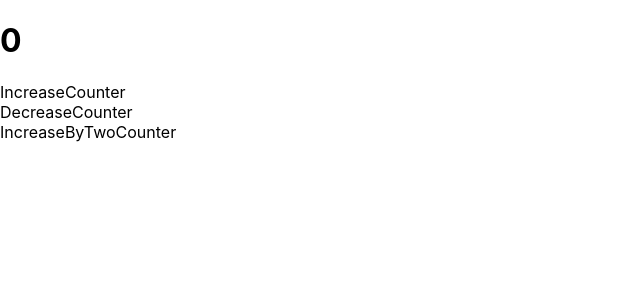
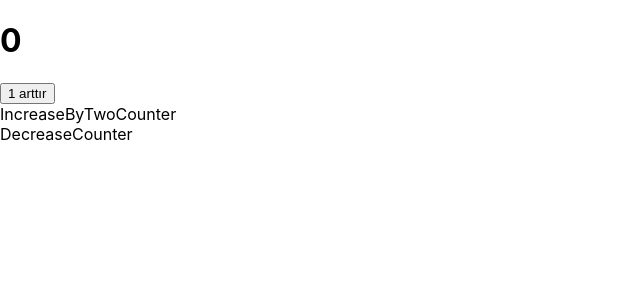
Before and after one commit to Atakan-Demir/ReactCourse, a React (Create React App) app in the folder redux-intro/: page / in a window 1280 px wide. Shown: the top 300 px of the page, without its empty margins (0-640 px from the left). Built offline with nearby package versions, Linux system fonts and the light colour scheme.

Commit message:
Atakan Demir
Dispatch

```diff
--- a/redux-intro/src/App.js
+++ b/redux-intro/src/App.js
@@ -9,8 +9,9 @@
     <div >
       <Counter />
       <IncreaseCounter />
+      <IncreaseByTwoCounter />
       <DecreaseCounter />
-      <IncreaseByTwoCounter />
+
     </div>
   );
 }
--- a/redux-intro/src/components/Counter.js
+++ b/redux-intro/src/components/Counter.js
@@ -11,8 +11,11 @@
     }
 }
 
+//mapStateToProps fonksiyonu, store'daki state'i component'in props'una bağlar.
 function mapStateToProps(state) {
     return { counter: state.counterReducer }
 }
 
+
+//connect fonksiyonu, mapStateToProps fonksiyonunu alır ve Counter componentini döndürür.
 export default connect(mapStateToProps)(Counter);
--- a/redux-intro/src/components/IncreaseCounter.js
+++ b/redux-intro/src/components/IncreaseCounter.js
@@ -1,11 +1,25 @@
 import React, { Component } from 'react'
+import { bindActionCreators } from 'redux'
+import { increaseCounter } from '../redux/actions/counterActions'
+import { connect } from 'react-redux'
 
-export default class IncreaseCounter extends Component {
+class IncreaseCounter extends Component {
     render() {
         return (
             <div>
-                IncreaseCounter
+                <button onClick={e => {
+                    // dispatch fonksiyonu, action'ı tetikler.
+                    this.props.dispatch(increaseCounter())
+                }}>1 arttır</button>
             </div>
         )
     }
 }
+//mapDispatchToProps fonksiyonu, store'daki state'i component'in props'una bağlar.
+function mapDispatchToProps(dispatch) {
+    return {
+        actions: bindActionCreators(increaseCounter, dispatch)
+    }
+}
+//connect fonksiyonu, mapDispatchToProps fonksiyonunu alır ve IncreaseCounter componentini döndürür.
+export default connect(mapDispatchToProps)(IncreaseCounter);
--- a/redux-intro/src/redux/reducers/counterReducer.js
+++ b/redux-intro/src/redux/reducers/counterReducer.js
@@ -1,4 +1,4 @@
-import * as actionTypes from '../actions/acrionTypes';
+import * as actionTypes from '../actions/actionTypes';
 
 const counterReducer = (state = 0, action) => {
 
```
Also changed, not shown: redux-intro/src/redux/actions/actionTypes.js (renamed from redux-intro/src/redux/actions/acrionTypes.js).
